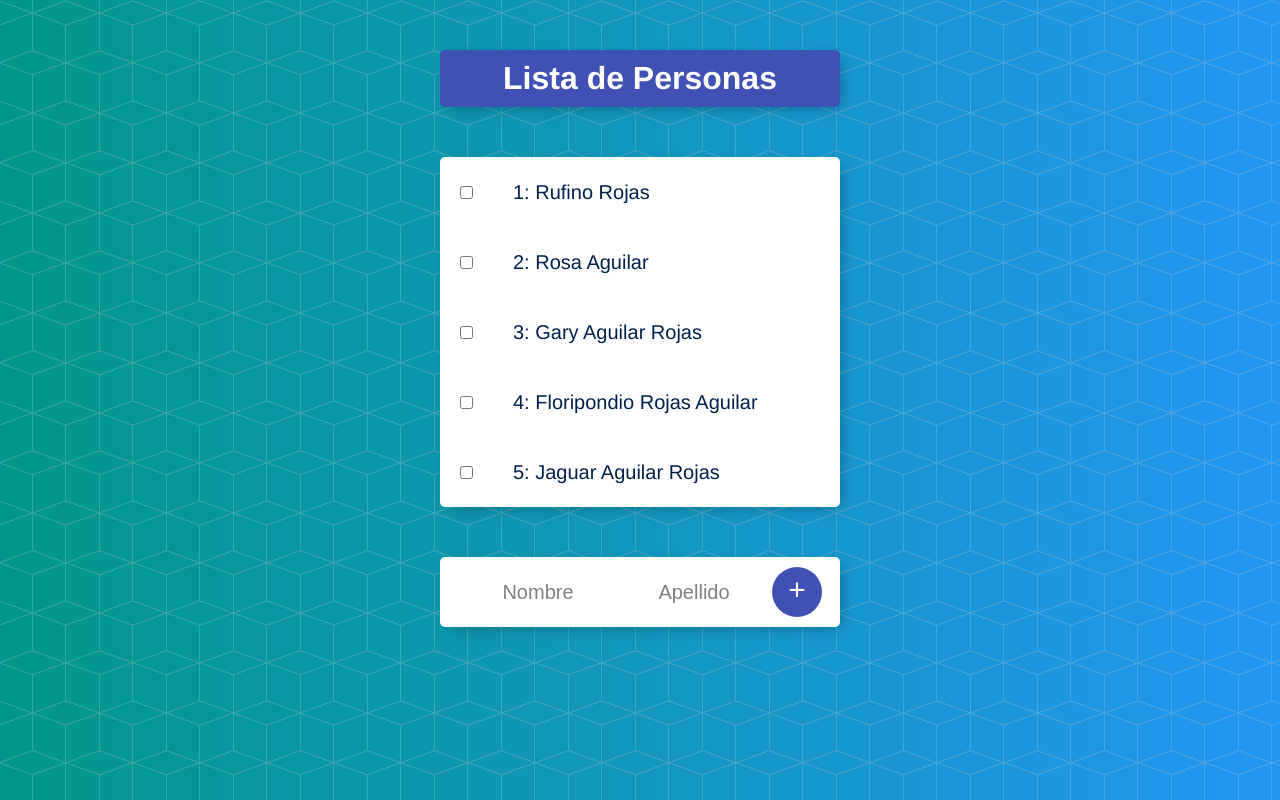
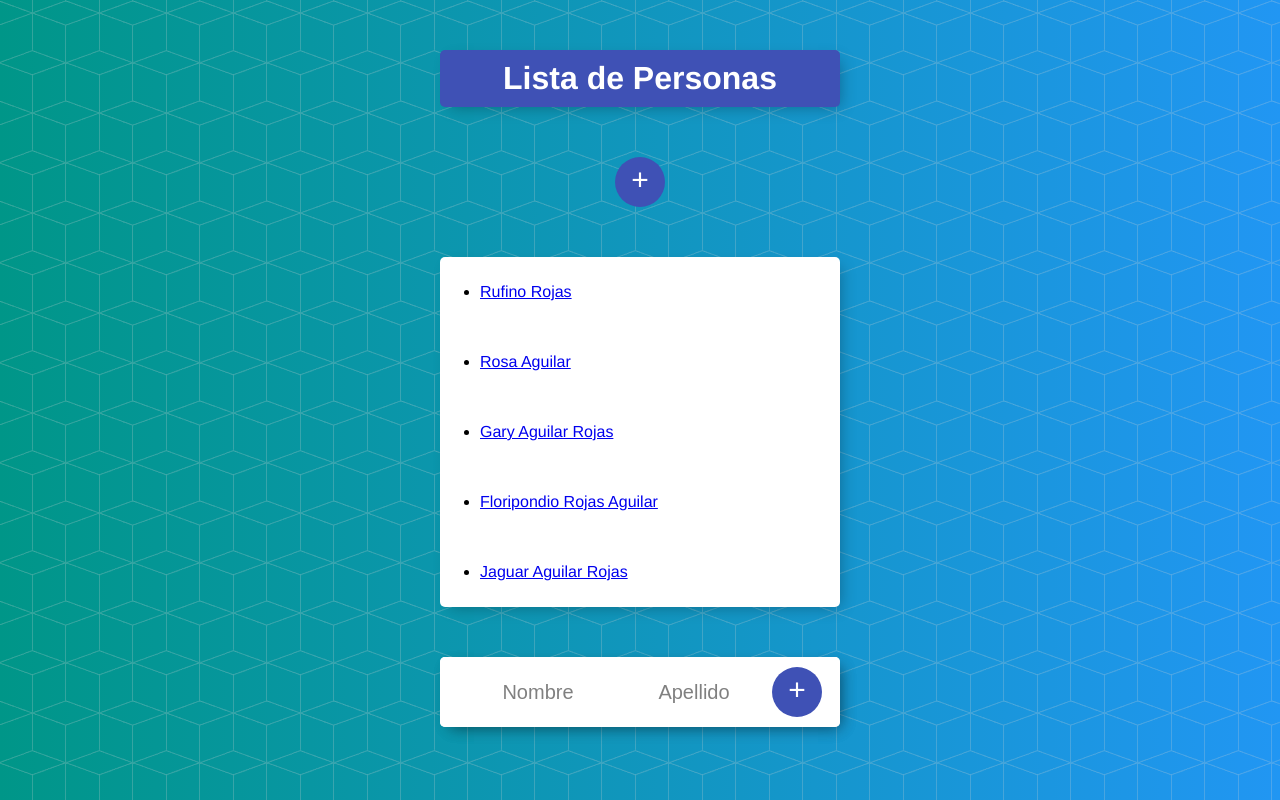
Before and after one commit to Gufi015/AngularCourse, an Angular app: page /personas in a window 1280 px wide. Shown: the top 800 px of the page. Built offline with nearby package versions, Linux system fonts and the light colour scheme.

Commit message:
se agrego funciones modificar persona y encontrarPersona

```diff
--- a/src/app/personas.service.ts
+++ b/src/app/personas.service.ts
@@ -15,11 +15,21 @@ export class PersonaService {
   ];
 
   saludar = new EventEmitter<number>();
-
   constructor(private logginService: LogginService){}
 
   agregarPersona(persona: Persona) {
     this.logginService.RecibirMensaje("SE AGREGO LA PERSONA " + JSON.stringify(persona));
     this.personas.push(persona);
   }
+
+  encontrarPersona(index:number){
+    let persona: Persona = this.personas[index];
+    return persona;
+  }
+
+  modificarPersona(index:number, persona:Persona){
+    let persona1 = this.personas[index];
+    persona1.nombre = persona.nombre;
+    persona1.apellido = persona.apellido;
+  }
 }
--- a/src/app/personas/formulario/formulario.component.html
+++ b/src/app/personas/formulario/formulario.component.html
@@ -1,9 +1,9 @@
-<form class="item">
+<div class="box">
+  <form class="item" (ngSubmit)=" f.form.valid && onGuardarPersona()" #f="ngForm">
+    <input type="text" name="nombre" id="nombre" placeholder="Nombre" [(ngModel)]="nombreInput" required>
+    <input type="text" name="apellido" id="apellido" placeholder="Apellido" [(ngModel)]="apellidoInput" required>
+    <!-- <button type="submit" (click)="onAgregarPersona()">+</button> -->
+    <button type="submit">+</button>
+  </form>
 
-  <input type="text" name="nombre" id="nombre" placeholder="Nombre" [(ngModel)]="nombreInput">
-
-  <input type="text" name="apellido" id="apellido" placeholder="Apellido" [(ngModel)]="apellidoInput">
-
-  <button type="submit"  (click)="onAgregarPersona()">+</button>
-
-</form>
+</div>
--- a/src/app/personas/formulario/formulario.component.ts
+++ b/src/app/personas/formulario/formulario.component.ts
@@ -2,6 +2,7 @@ import { Component, OnInit, Output, EventEmitter } from "@angular/core";
 import { Persona } from "../../persona.model";
 import { LogginService } from "../../LogginService.service";
 import { PersonaService } from "../../personas.service";
+import { Router, ActivatedRoute } from "@angular/router";
 
 @Component({
   selector: "app-formulario",
@@ -9,33 +10,56 @@ import { PersonaService } from "../../personas.service";
   styleUrls: ["./formulario.component.css"],
   providers: [LogginService]
 })
-export class FormularioComponent {
+export class FormularioComponent implements OnInit {
   //@Output() personaCreada = new EventEmitter<Persona>();
   nombreInput: string = "";
   apellidoInput: string = "";
+  index: number;
 
   constructor(
     private logginService: LogginService,
-    private personaService: PersonaService
+    private personaService: PersonaService,
+    private router: Router,
+    private route: ActivatedRoute
   ) {
     this.personaService.saludar.subscribe((indice: number) =>
       alert("El indice del elemento es: " + indice)
     );
   }
 
-  onAgregarPersona() {
-    if (this.nombreInput == "") {
-      alert("Agrega un Nombre ");
-      return;
-    } else if (this.apellidoInput == "") {
-      alert("Agrega un Apellido");
-      return;
+  ngOnInit() {
+    this.index = this.route.snapshot.params["id"];
+    if (this.index) {
+      let persona = this.personaService.encontrarPersona(this.index);
+      this.nombreInput = persona.nombre;
+      this.apellidoInput = persona.apellido;
     }
+  }
 
+  // onAgregarPersona() {
+  //   if (this.nombreInput == "") {
+  //     alert("Agrega un Nombre ");
+  //     return;
+  //   } else if (this.apellidoInput == "") {
+  //     alert("Agrega un Apellido");
+  //     return;
+  //   }
+
+  //   let persona = new Persona(this.nombreInput, this.apellidoInput);
+  //   //this.logginService.RecibirMensaje("SE ENVIO PERSONA " +  JSON.stringify(persona));
+  //   //this.personaCreada.emit(persona);
+  //   this.personaService.agregarPersona(persona);
+
+  // }
+
+  onGuardarPersona() {
     let persona = new Persona(this.nombreInput, this.apellidoInput);
-    //this.logginService.RecibirMensaje("SE ENVIO PERSONA " +  JSON.stringify(persona));
-    //this.personaCreada.emit(persona);
-    this.personaService.agregarPersona(persona);
 
+    if (this.index) {
+      this.personaService.modificarPersona(this.index, persona);
+    } else {
+      this.personaService.agregarPersona(persona);
+    }
+    this.router.navigate(["personas"]);
   }
 }
--- a/src/app/personas/persona/persona.component.html
+++ b/src/app/personas/persona/persona.component.html
@@ -1,4 +1,11 @@
 <div class="item">
-  <input type="checkbox"  (click)="emitirSaludo()">
-  <p>{{indice + 1 }}: {{persona.nombre}} {{persona.apellido}}</p>
+  <ul>
+    <li>
+      <a [routerLink]="['/personas', indice]">
+      {{persona.nombre}} {{persona.apellido}}
+      </a>
+    </li>
+  </ul>
+  <!-- <input type="checkbox"  (click)="emitirSaludo()">
+  <p>{{indice + 1 }}: </p> -->
 </div>
--- a/src/app/personas/personas.component.html
+++ b/src/app/personas/personas.component.html
@@ -1,3 +1,8 @@
+<div style="text-align: center">
+  <button style="cursor: pointer" (click)="add()">+</button>
+</div>
+
+
 <div class="box">
   <app-persona *ngFor="let personaElemento of personas; let i = index" [persona]="personaElemento" [indice]="i">
   </app-persona>
--- a/src/app/personas/personas.component.ts
+++ b/src/app/personas/personas.component.ts
@@ -2,6 +2,7 @@ import { Component, OnInit } from '@angular/core';
 import { Persona } from '../persona.model';
 import { LogginService } from '../LogginService.service';
 import { PersonaService } from '../personas.service';
+import { RouterModule, Router } from '@angular/router';
 
 @Component({
   selector: "app-personas",
@@ -12,8 +13,9 @@ export class PersonasComponent implements OnInit {
   personas: Persona[] = [];
 
   constructor(
-    private loggingService: LogginService,
-    private personasService: PersonaService
+    //private loggingService: LogginService,
+    private personasService: PersonaService,
+    private router: Router
   ) {}
 
   ngOnInit() {
@@ -24,4 +26,8 @@ export class PersonasComponent implements OnInit {
   //   //this.personas.push(persona);
   //   this.personasService.agregarPersona(persona);
   // }
+
+  add() {
+    this.router.navigate(["personas/agregar"]);
+  }
 }
```
